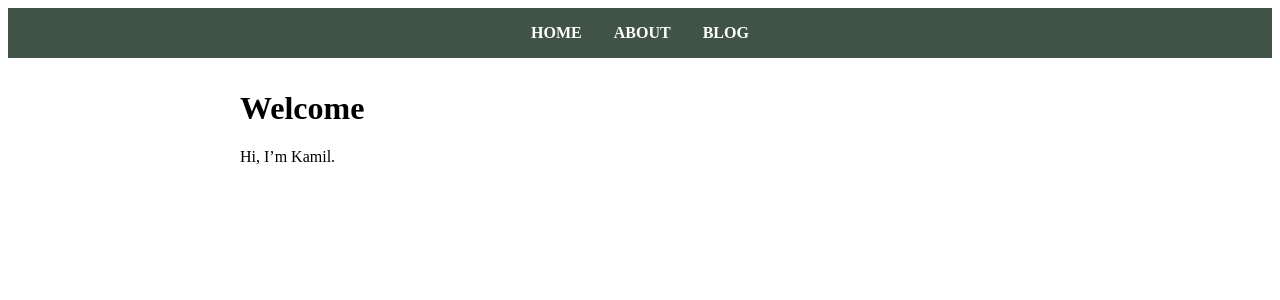
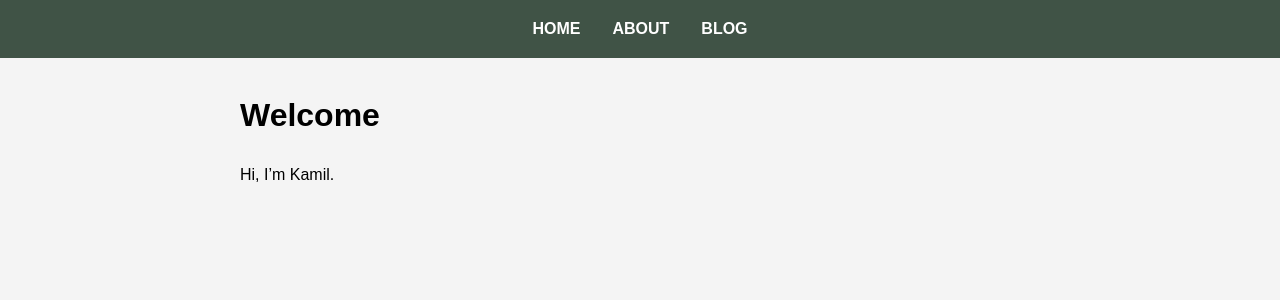
Before and after one commit to juna8001/juna8001.github.io, a Jekyll site: the page built from index.md, in a window 1280 px wide. Shown: the top 300 px of the page. Built offline with Jekyll 4.4.1, drawn with Linux system fonts in a browser that asks for light colours.

Commit message:
body style

```diff
--- a/assets/main.css
+++ b/assets/main.css
@@ -1,4 +1,10 @@
-/* Add styles for header, nav, and main */
+body{
+  font-family: Arial, sans-serif;
+  line-height: 1.6;
+  margin: 0;
+  padding: 0;
+  background: #f4f4f4;
+}
 header.site-header {
   background: #405346;
   color: #fff;
```
